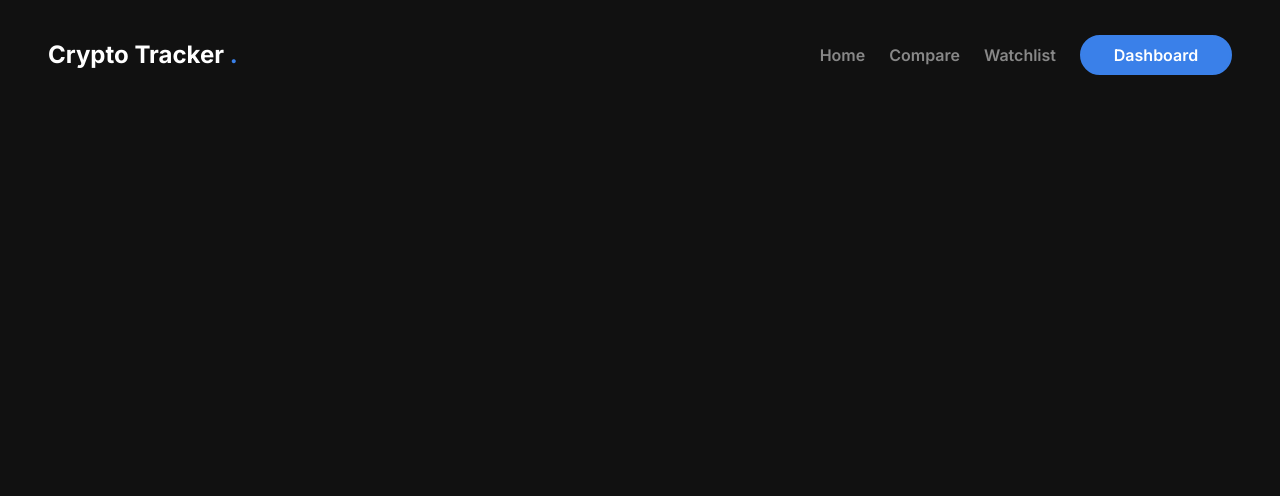
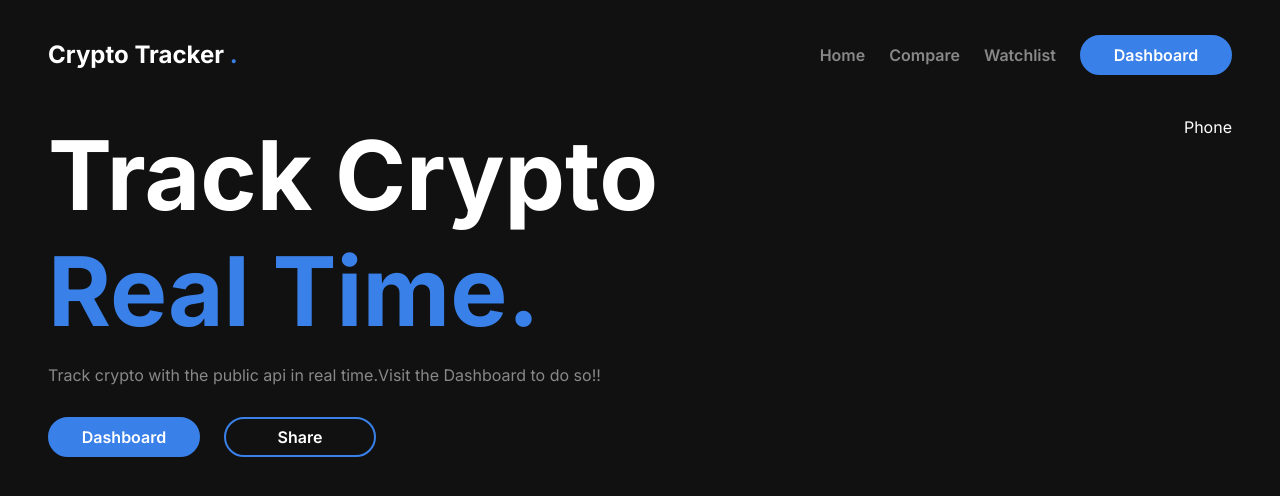
Before and after one commit to Dhruv9916/Crypto-Tracker-, a React (Vite) app: page / in a window 1280 px wide. Shown: the top 496 px of the page. Built offline with nearby package versions, Linux system fonts and the light colour scheme.

Commit message:
Landing Page left component is made

```diff
--- a/src/App.jsx
+++ b/src/App.jsx
@@ -1,11 +1,13 @@
 import "./App.css"
 import Header from './Components/Common/Header'
 import Footer from './Components/Common/Footer'
+import MainComponent from "./Components/LandingPage/MainComponent"
 
 const App = () => {
   return (
     <div>
       <Header></Header>
+      <MainComponent/>
       {/* <Footer></Footer> */}
     </div>
   )
--- /dev/null
+++ b/src/Components/LandingPage/MainComponent/index.jsx
@@ -0,0 +1,21 @@
+import React from "react";
+import "./style.css";
+import Button from "../../Common/Button";
+
+function MainComponent() {
+  return <div className="flex-info">
+      <div className="left-component">
+        <h1 className="track-crypto-heading">Track Crypto</h1>
+        <h1 className="real-time-heading">Real Time.</h1>
+        <p className="info-text">Track crypto with the public api in real time.Visit the Dashboard to do so!!</p>
+        <div className="btn-flex">
+          <Button text={"Dashboard"}/>
+          <Button text={"Share"} outlined={true}/>
+
+        </div>
+      </div>
+      <div>Phone</div>
+  </div>;
+}
+
+export default MainComponent;
--- /dev/null
+++ b/src/Components/LandingPage/MainComponent/style.css
@@ -0,0 +1,41 @@
+.flex-info{
+  display: flex;
+  justify-content: space-between;
+  align-items: flex-start;
+  padding: 0.5rem 3rem;
+}
+
+.track-crypto-heading,.real-time-heading{
+  font-size: 6rem;
+  margin: 0;
+}
+
+.track-crypto-heading{
+  color: var(--white);
+
+  -webkit-text-stroke-color: var(--blue);
+}
+.track-crypto-heading:hover{
+  color: var(--black);
+  -webkit-text-stroke-width: 2px;
+  -webkit-text-stroke-color: var(--white);
+  transition: all 0.3s;
+}
+
+
+.real-time-heading{
+  color: var(--blue);
+}
+
+.info-text{
+  font-size: 1rem;
+  color: var(--grey);
+}
+
+.btn-flex{
+  display: flex;
+  justify-content: flex-start;
+  gap: 1.5rem;
+  align-items: center;
+  margin-top: 2rem;
+}
```
